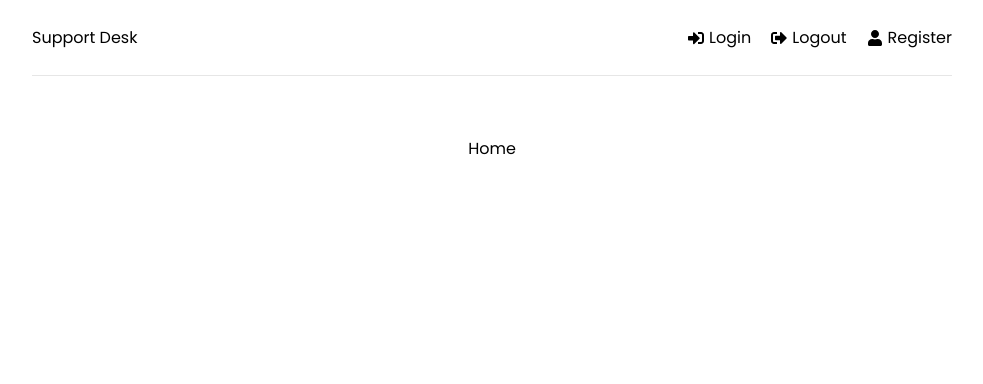
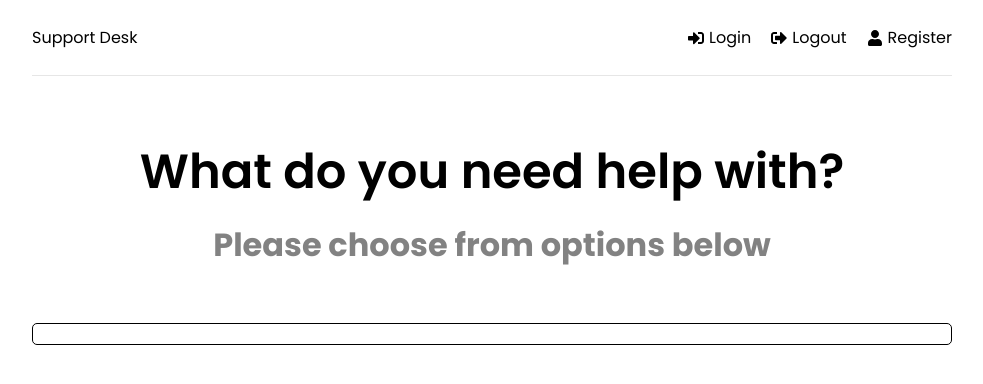
Before and after one commit to OybekKayumov/support-desk, a React (Create React App) app in the folder frontend/: page / in a window 1280 px wide. Shown: the top 384 px of the page, without its empty margins (148-1131 px from the left). Built offline with nearby package versions, Linux system fonts and the light colour scheme.

Commit message:
Add pages/Home

```diff
--- a/frontend/src/pages/Home.jsx
+++ b/frontend/src/pages/Home.jsx
@@ -1,8 +1,18 @@
+import { Link } from "react-router-dom";
+import { FaQuestionCircle, FaTicketAlt } from "react-icons/fa";
+
 function Home() {
   return (
-    <div>
-      Home
-    </div>
+    <>
+      <section className="heading">
+        <h2>What do you need help with?</h2>
+        <p>Please choose from options below</p>
+      </section>
+
+      <Link to='/new-ticket' className="btn btn-reverse btn-block">
+
+      </Link>
+    </>
   )
 }
 
```
